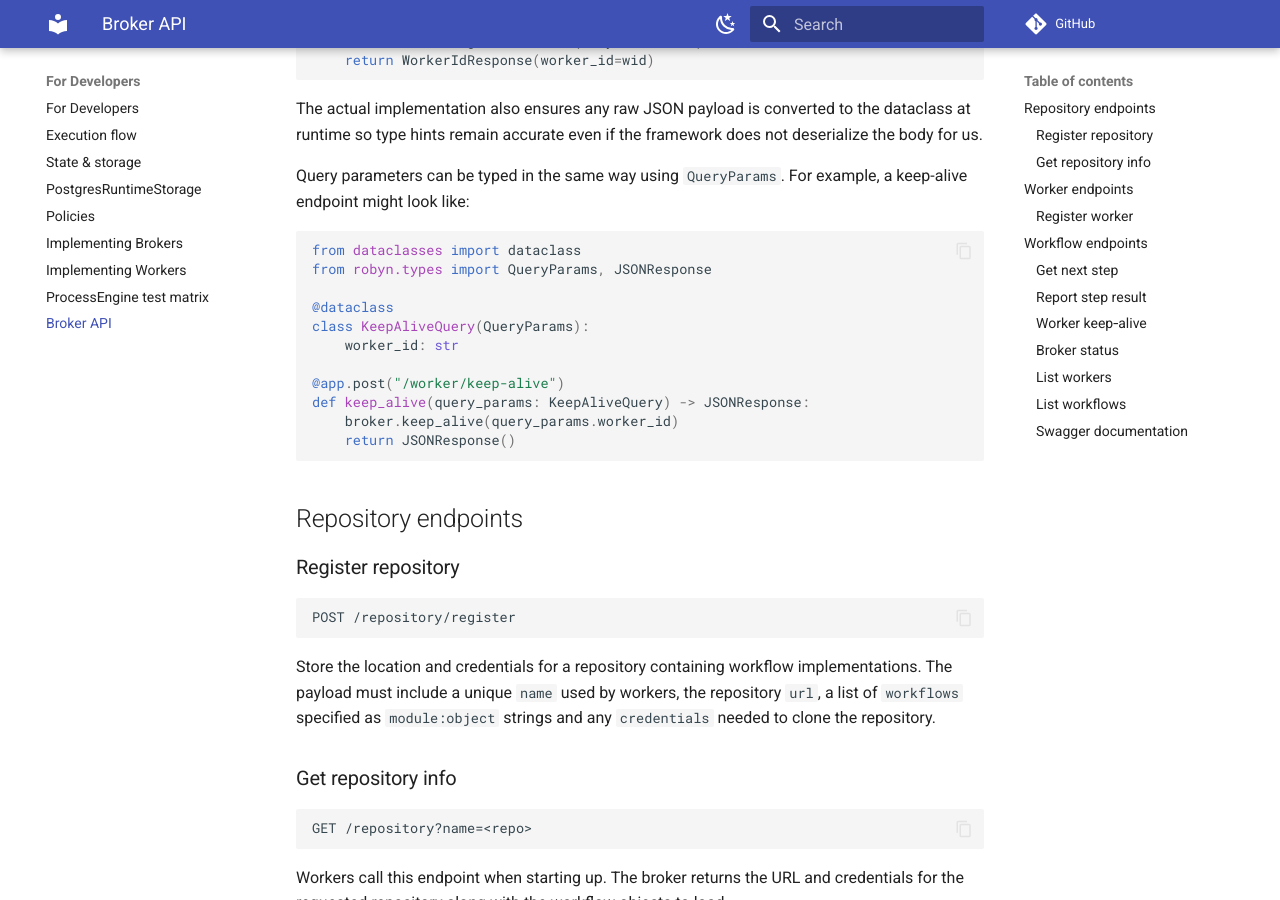
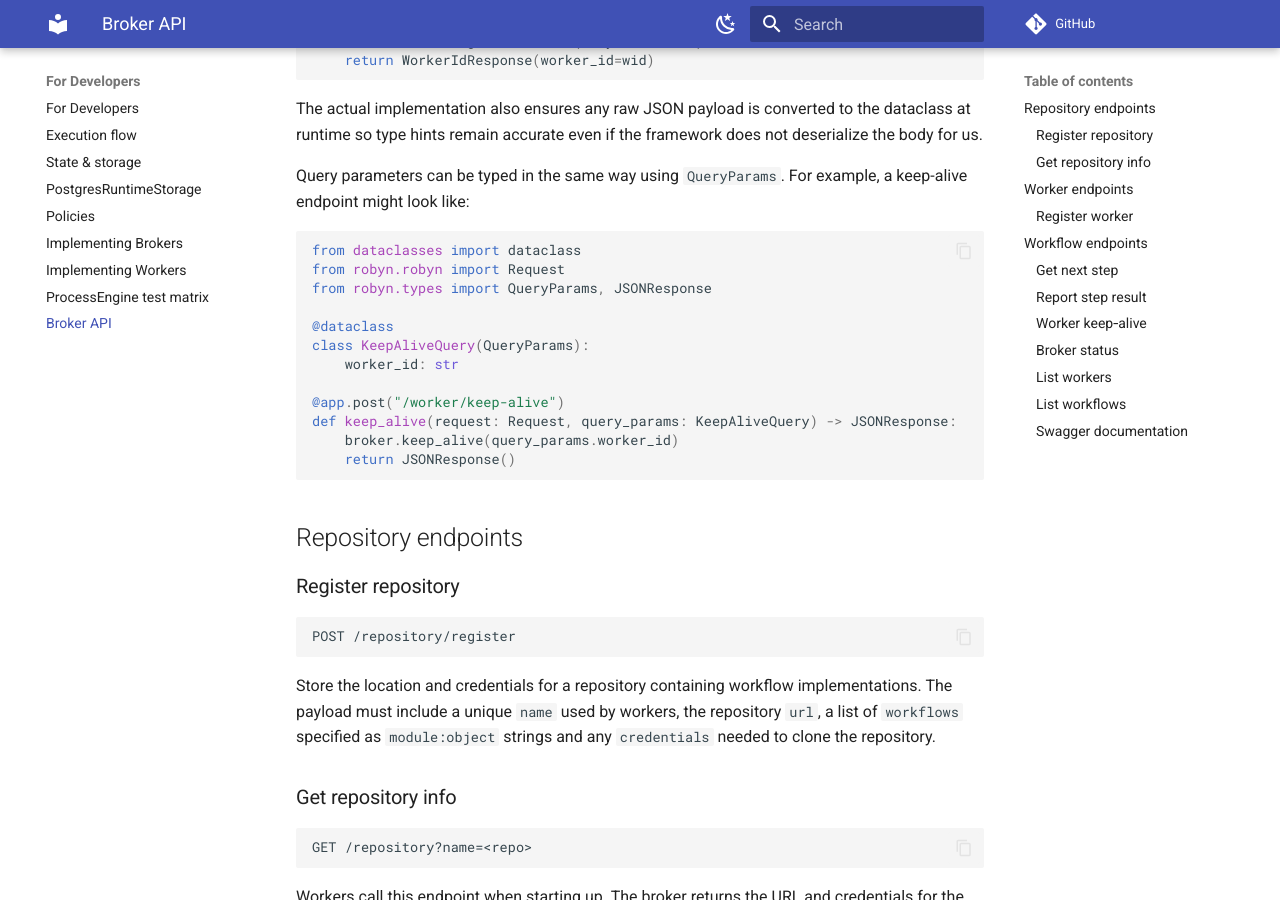
Before and after one commit to jsam/fuseline, an MkDocs documentation site: the page built from docs/for-developers/broker-api.md, in a window 1280 px wide and 900 px high, scrolled down 665 px. Built offline with MkDocs 1.6.1 and Material for MkDocs 9.7.7, drawn with Linux system fonts in a browser that asks for light colours; comment, search, counter and statistics services are not loaded.

Commit message:
Fix keep-alive query params

````diff
--- a/docs/for-developers/broker-api.md
+++ b/docs/for-developers/broker-api.md
@@ -40,6 +40,7 @@ example, a keep-alive endpoint might look like:
 
 ```python
 from dataclasses import dataclass
+from robyn.robyn import Request
 from robyn.types import QueryParams, JSONResponse
 
 @dataclass
@@ -47,7 +48,7 @@ class KeepAliveQuery(QueryParams):
     worker_id: str
 
 @app.post("/worker/keep-alive")
-def keep_alive(query_params: KeepAliveQuery) -> JSONResponse:
+def keep_alive(request: Request, query_params: KeepAliveQuery) -> JSONResponse:
     broker.keep_alive(query_params.worker_id)
     return JSONResponse()
 ```
````
Also changed, not shown: 1 other file.
